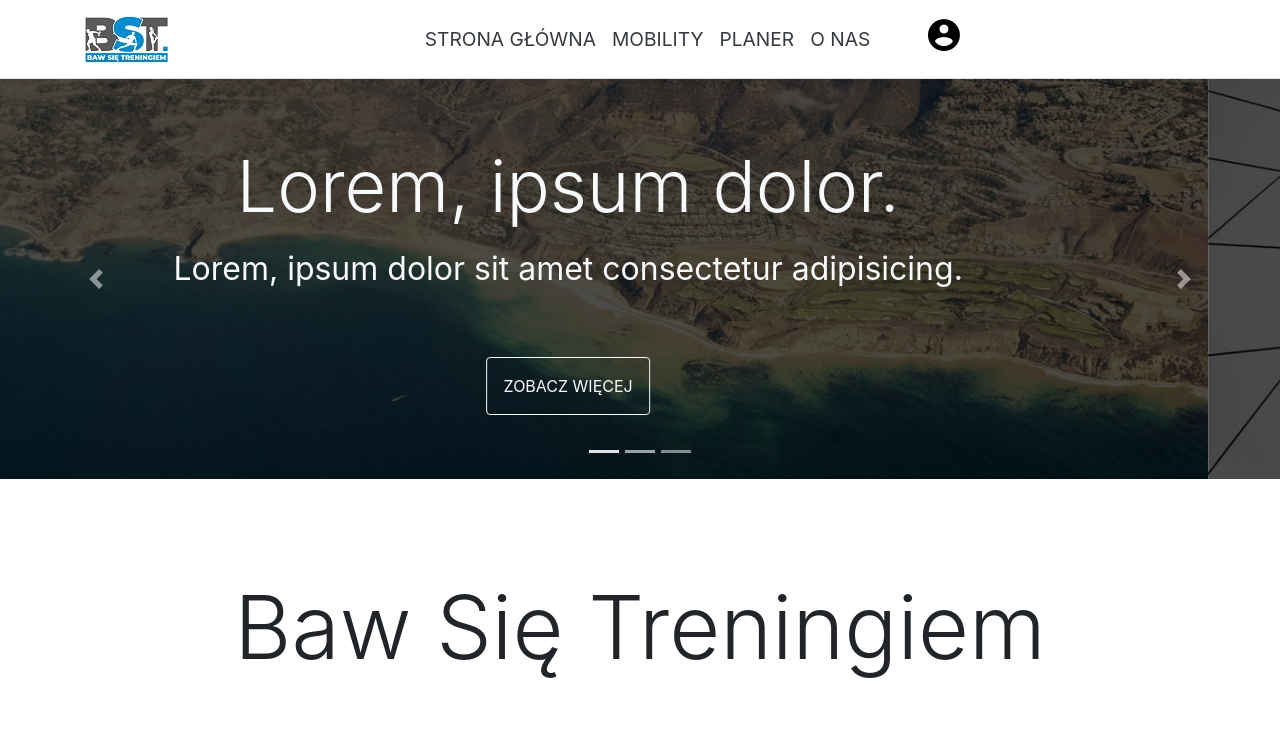
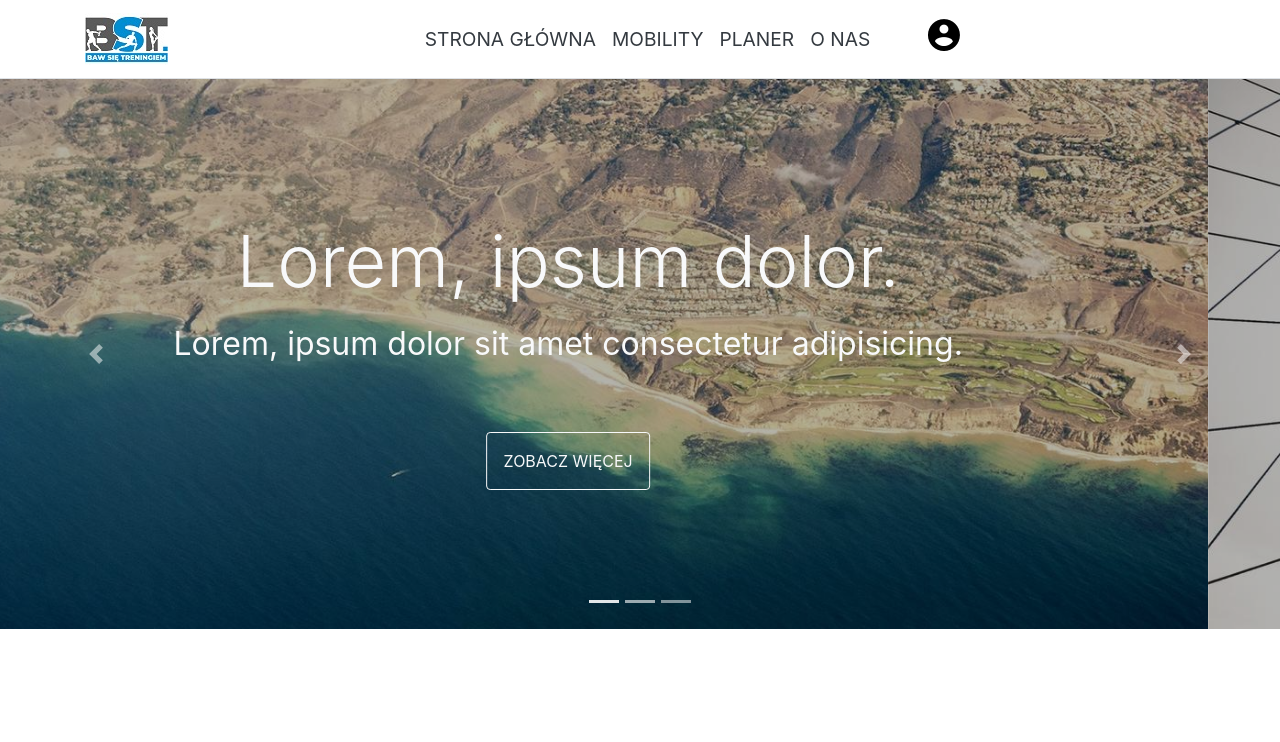
Before and after one commit to piotrpiorkowski/BST-Projekt, an Angular app in the folder ClientApp/: page / in a window 1280 px wide. Shown: the top 742 px of the page. Built offline with nearby package versions, Linux system fonts and the light colour scheme.

Commit message:
slajder poprawki

```diff
--- a/ClientApp/src/app/carousel-pause/carousel-pause.component.css
+++ b/ClientApp/src/app/carousel-pause/carousel-pause.component.css
@@ -3,7 +3,7 @@
   top: 0;
   width: 100%;
   height: 100%;
-  background-color: rgba(0, 0, 0, .7);
+  background-color: rgba(0, 0, 0, .3);
   z-index: -1;
 }
 
@@ -13,7 +13,7 @@ header {
 
 .carousel-item {
   position: relative;
-  height: 400px;
+  height: 550px;
   background-position: center;
   background-size: cover;
   z-index: 0;
```
